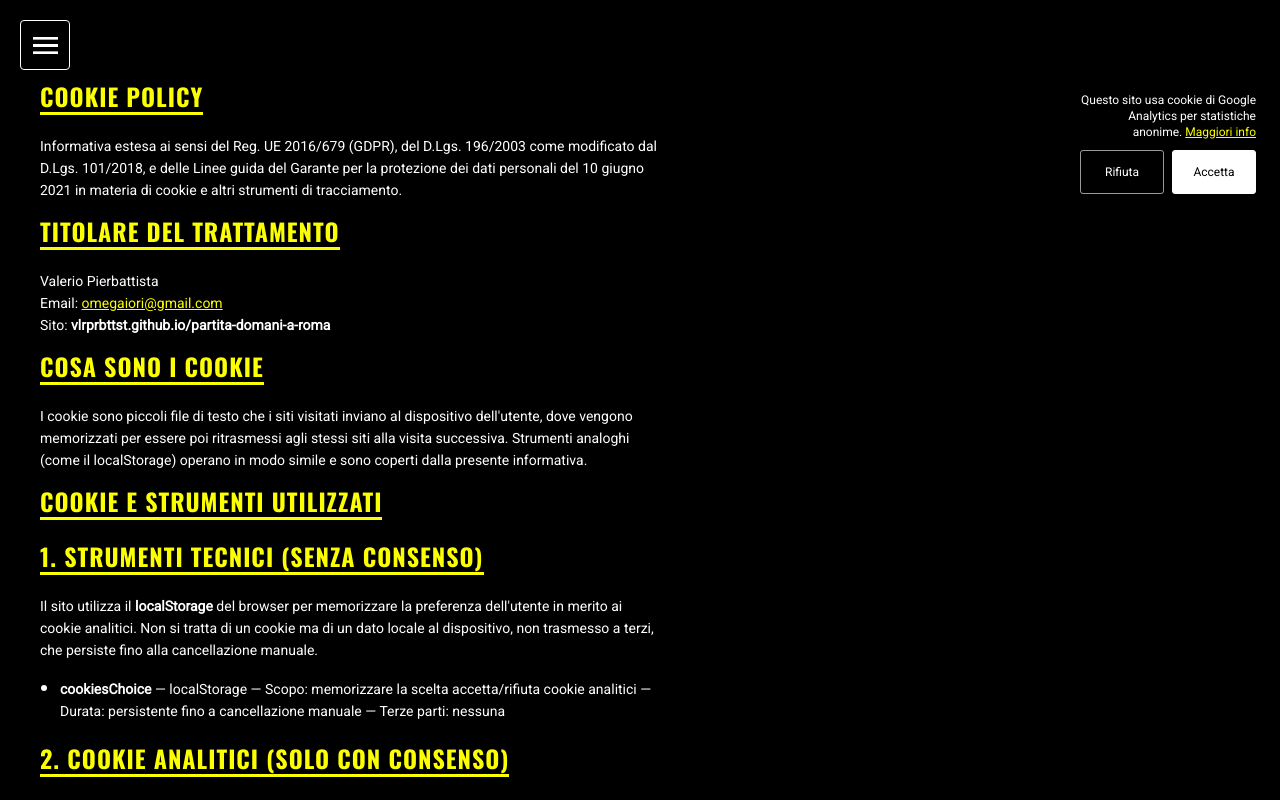
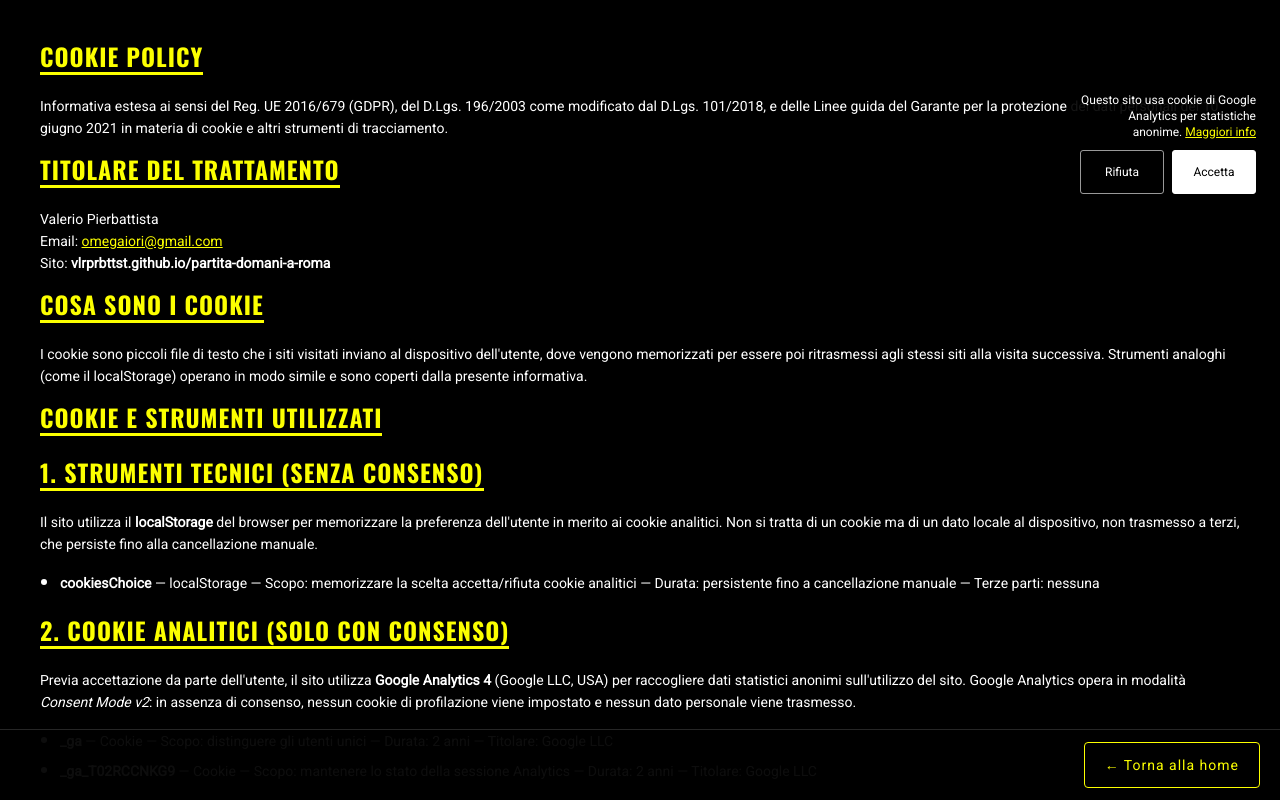
Before and after one commit to vlrprbttst/partita-domani-a-roma, a Vue app: page /partita-domani-a-roma/cookie-policy in a window 1280 px wide. Built offline with nearby package versions, Linux system fonts and the light colour scheme; no server answers.

Commit message:
fixes cookie policy

```diff
--- a/src/styles/main.scss
+++ b/src/styles/main.scss
@@ -574,22 +574,38 @@ ul {
 }
 
 .policy-content {
-  padding: 80px 40px 40px;
-  max-width: 700px;
-  @include respond-to(414) { padding: 80px 20px 40px; }
+  padding: 40px 40px 120px;
+  @include respond-to(414) { padding: 40px 20px 120px; }
+
+  h1 { display: block; width: fit-content; }
+}
+
+.policy-bar {
+  position: fixed;
+  bottom: 0;
+  left: 0;
+  right: 0;
+  z-index: 10;
+  background: rgba(0, 0, 0, 0.95);
+  border-top: 1px solid rgba(255, 255, 255, 0.15);
+  padding: 12px 20px;
+  display: flex;
+  justify-content: flex-end;
 }
 
 .back-btn {
   display: inline-block;
-  margin-top: 30px;
-  border: 1px solid white;
-  color: #fff;
+  border: 1px solid #fcff00;
+  color: #fcff00;
   font-family: $font2;
   font-size: 14px;
   border-radius: 4px;
   padding: 10px 20px;
   text-decoration: none;
   letter-spacing: 1px;
+  min-height: 44px;
+  display: inline-flex;
+  align-items: center;
 }
 
 .reset-btn {
--- a/src/views/CookiePolicy.vue
+++ b/src/views/CookiePolicy.vue
@@ -13,14 +13,6 @@ function resetConsent() {
 </script>
 
 <template>
-  <button
-    class="menu"
-    :aria-label="state.menuOpen ? 'Chiudi menu' : 'Apri menu'"
-    :aria-expanded="state.menuOpen.toString()"
-    aria-controls="main-menu"
-    @click="state.menuOpen = !state.menuOpen"
-  ></button>
-
   <div class="policy-page">
     <div class="policy-content">
 
@@ -89,8 +81,8 @@ function resetConsent() {
         I dati raccolti da Google Analytics includono: tipo di dispositivo e browser, paese di
         accesso, pagine visitate, durata della visita. Nessun dato personale identificativo
         (nome, email, IP completo) viene raccolto o trasmesso.
-        Per maggiori informazioni: <a href="https://policies.google.com/privacy" target="_blank" rel="noopener">Privacy Policy di Google</a>
-        e <a href="https://tools.google.com/dlpage/gaoptout" target="_blank" rel="noopener">opt-out da Google Analytics</a>.
+        Per maggiori informazioni: <a href="https://policies.google.com/privacy" target="_blank" rel="noopener noreferrer">Privacy Policy di Google</a>
+        e <a href="https://tools.google.com/dlpage/gaoptout" target="_blank" rel="noopener noreferrer">opt-out da Google Analytics</a>.
       </p>
 
       <h1>Cookie di terze parti</h1>
@@ -112,14 +104,14 @@ function resetConsent() {
         proprio browser. Le istruzioni variano a seconda del browser utilizzato:
       </p>
       <ul>
-        <li><p><a href="https://support.google.com/chrome/answer/95647" target="_blank" rel="noopener">Google Chrome</a></p></li>
-        <li><p><a href="https://support.mozilla.org/it/kb/protezione-antitracciamento-avanzata-firefox" target="_blank" rel="noopener">Mozilla Firefox</a></p></li>
-        <li><p><a href="https://support.apple.com/it-it/guide/safari/sfri11471/mac" target="_blank" rel="noopener">Apple Safari</a></p></li>
-        <li><p><a href="https://support.microsoft.com/it-it/microsoft-edge/eliminare-i-cookie-in-microsoft-edge-63947406-40ac-c3b8-57b9-2a946a29ae09" target="_blank" rel="noopener">Microsoft Edge</a></p></li>
+        <li><p><a href="https://support.google.com/chrome/answer/95647" target="_blank" rel="noopener noreferrer">Google Chrome</a></p></li>
+        <li><p><a href="https://support.mozilla.org/it/kb/protezione-antitracciamento-avanzata-firefox" target="_blank" rel="noopener noreferrer">Mozilla Firefox</a></p></li>
+        <li><p><a href="https://support.apple.com/it-it/guide/safari/sfri11471/mac" target="_blank" rel="noopener noreferrer">Apple Safari</a></p></li>
+        <li><p><a href="https://support.microsoft.com/it-it/microsoft-edge/eliminare-i-cookie-in-microsoft-edge-63947406-40ac-c3b8-57b9-2a946a29ae09" target="_blank" rel="noopener noreferrer">Microsoft Edge</a></p></li>
       </ul>
       <p>
         Per informazioni generali sulla gestione dei cookie:
-        <a href="https://www.allaboutcookies.org" target="_blank" rel="noopener">www.allaboutcookies.org</a>.
+        <a href="https://www.allaboutcookies.org" target="_blank" rel="noopener noreferrer">www.allaboutcookies.org</a>.
       </p>
 
       <h1>Modifiche alla presente informativa</h1>
@@ -129,7 +121,10 @@ function resetConsent() {
         <br><strong>Ultimo aggiornamento: aprile 2026</strong>
       </p>
 
-      <RouterLink class="back-btn" to="/">← Torna alla home</RouterLink>
     </div>
   </div>
+
+  <div class="policy-bar">
+    <RouterLink class="back-btn" to="/">← Torna alla home</RouterLink>
+  </div>
 </template>
```
